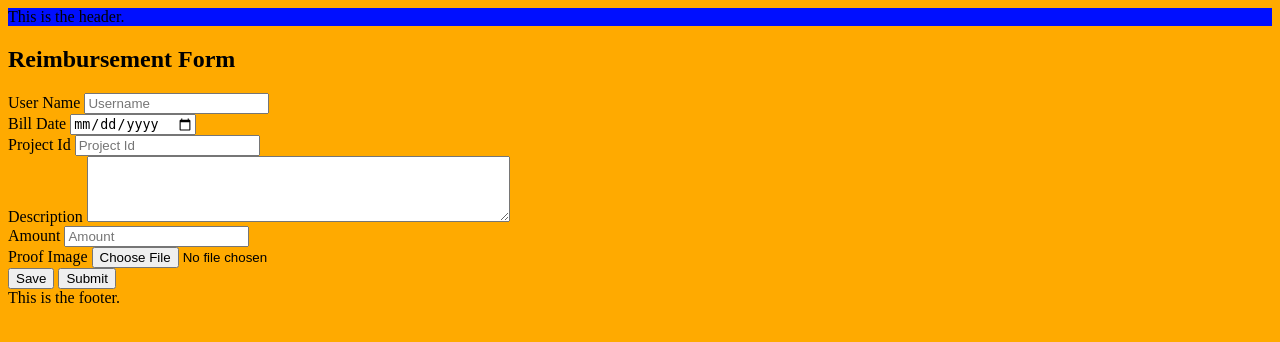
After one commit to nelsonsequiera/vasooli, a Django app: page /en/ in a window 1280 px wide. The commit adds this page. Shown: the top 342 px of the page. Run offline with Django 3.2, Linux system fonts and the light colour scheme; style sheets or scripts are compiled from the project's sources; some libraries are stand-ins or nearby versions.

Commit message:
home page added

```diff
--- /dev/null
+++ b/authorization/templates/authorization/home.html
@@ -0,0 +1,40 @@
+{% extends 'base.html' %}
+
+{% block content %}
+    <div class="container">
+        <section id="content">
+            <form action="" method="get" autocomplete="off">
+                <h1>Reimbursement Form</h1>
+                <div>
+                    <label for="user">User Name</label>
+                    <input type="text" placeholder="Username" required="" id="user" />
+                </div>
+                <div>
+                    <label for="bill_date">Bill Date</label>
+                    <input type="date" id="bill_date" required>
+                </div>
+                <div>
+                    <label for="project_id">Project Id</label>
+                    <input type="text" placeholder="Project Id" required="" id="project_id" />
+                </div>
+                <div>
+                    <label for="description">Description</label>
+                    <textarea rows="4" cols="50">
+                    </textarea>
+                </div>
+                <div>
+                    <label for="amount">Amount</label>
+                    <input type="text" placeholder="Amount" required="" id="amount" />
+                </div>
+                <div>
+                    <label for="proof_image">Proof Image</label>
+                    <input type="file" name="pic" accept="image/*" required="" id="proof_image" />
+                </div>
+                <div>
+                    <input type="button" value="Save" />
+                    <input type="submit" value="Submit" />
+                </div>
+            </form><!-- form -->
+        </section><!-- content -->
+    </div><!-- container -->
+{% endblock %}
--- a/authorization/views.py
+++ b/authorization/views.py
@@ -7,3 +7,7 @@ class LoginView(TemplateView):
 
 class RegisterView(TemplateView):
     template_name = 'authorization/register.html'
+
+
+class HomeView(TemplateView):
+    template_name = 'authorization/home.html'
--- a/vasooli/urls.py
+++ b/vasooli/urls.py
@@ -12,7 +12,8 @@ from gale_user import views
 from bills import views as bills_view
 from authorization.views import (
     LoginView,
-    RegisterView
+    RegisterView,
+    HomeView
 )
 
 router = routers.DefaultRouter()
@@ -51,7 +52,8 @@ urlpatterns += [
 
 urlpatterns += [
     url(r'^user/login', LoginView.as_view(), name='login'),
-    url(r'^user/register', RegisterView.as_view(), name='register')
+    url(r'^user/register', RegisterView.as_view(), name='register'),
+    url(r'^en/', HomeView.as_view(), name='home'),
 ]
 
 if not settings.DEBUG:
```
Also changed, not shown: authorization/static/login.less (+7 -3 lines), static/css/vasooli.min.css.
